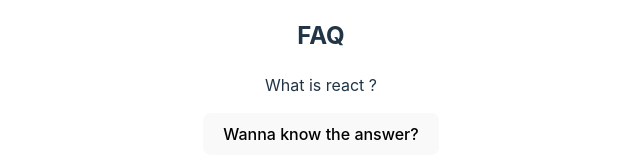
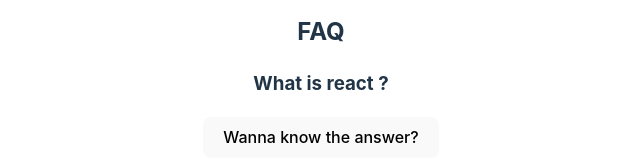
Before and after one commit to Owenews/reactv1, a React (Vite) app: page / in a window 1280 px wide. Shown: the part 429-589 px from the top of the page, without its empty margins (319-959 px from the left). Built offline with nearby package versions, Linux system fonts and the light colour scheme.

Commit message:
file done

```diff
--- a/src/components/Faq.jsx
+++ b/src/components/Faq.jsx
@@ -2,20 +2,24 @@
 
 const Faq = () => {
   //Création d'une variable state pour stocker la réponse
+  // Elle nous donne aussi la possibilité d'initialiser la variable
   const [isAnswerDisplayed, setIsAnswerDisplayed] = useState();
 
   const displayAnswer = () => {
-      // Modification de la variable isAnswerDisplayed lors du clic
-      setIsAnswerDisplayed (true);
+    // Modification de la variable isAnswerDisplayed lors du clic à true
+    setTimeout(setIsAnswerDisplayed, 5000, true);
   };
-
 
   return (
     <section>
       <h2>FAQ</h2>
-      <p>What is react ?</p>
+      <h3><strong>What is react ?</strong></h3>
 
         <div>
+            {/*Fonction : lors du clic sur le bouton :
+                Affichage de la réponse
+                Sinon,  affichage du bouton
+            */ }
             {isAnswerDisplayed ? (
                 <p>React is a JavaScript library to build user interfaces.</p>
             ) : (
```
Lines whose indentation alone changed are shown as unchanged.
